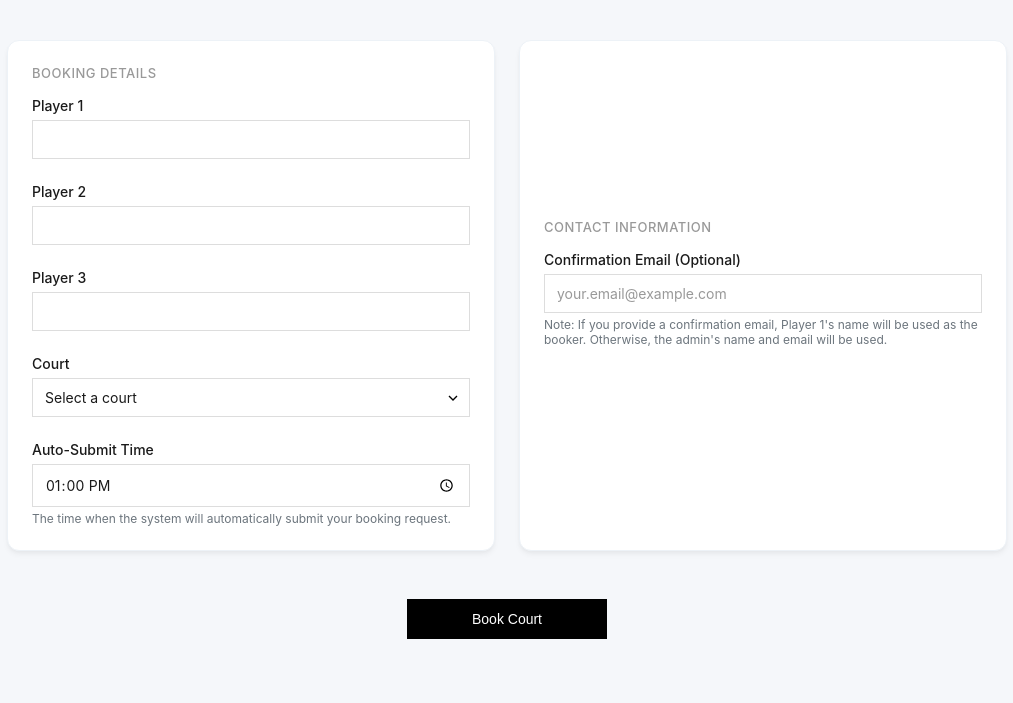
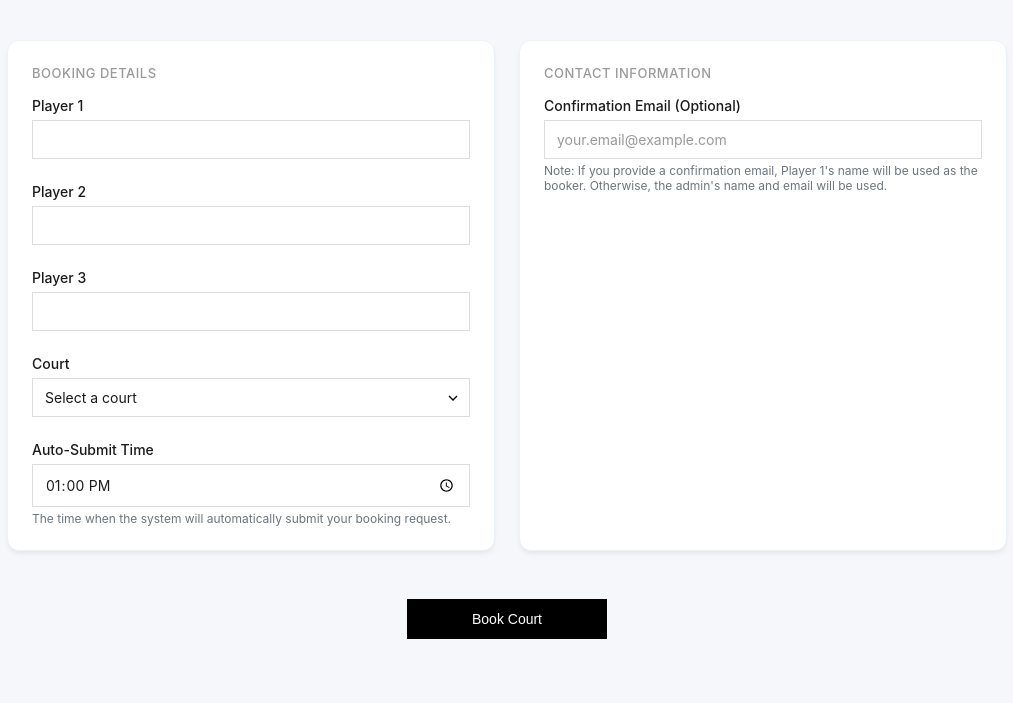
Before and after one commit to Pssttt/court-booking, a FastAPI app: page / in a window 1280 px wide. Shown: the part 143-846 px from the top of the page, without its empty margins (133-1146 px from the left). Run offline with FastAPI, Linux system fonts and the light colour scheme.

Commit message:
style: update section box layout

```diff
--- a/app/static/css/booking.css
+++ b/app/static/css/booking.css
@@ -14,7 +14,7 @@
   height: 100%;
   display: flex;
   flex-direction: column;
-  justify-content: center;
+  justify-content: flex-start;
 }
 
 .form-group:last-child {
@@ -147,7 +147,6 @@ select.is-invalid {
     display: grid;
     grid-template-columns: 1fr 1fr;
     gap: 24px;
-    align-items: start;
   }
 
   #bookingForm button[type="submit"] {
```
